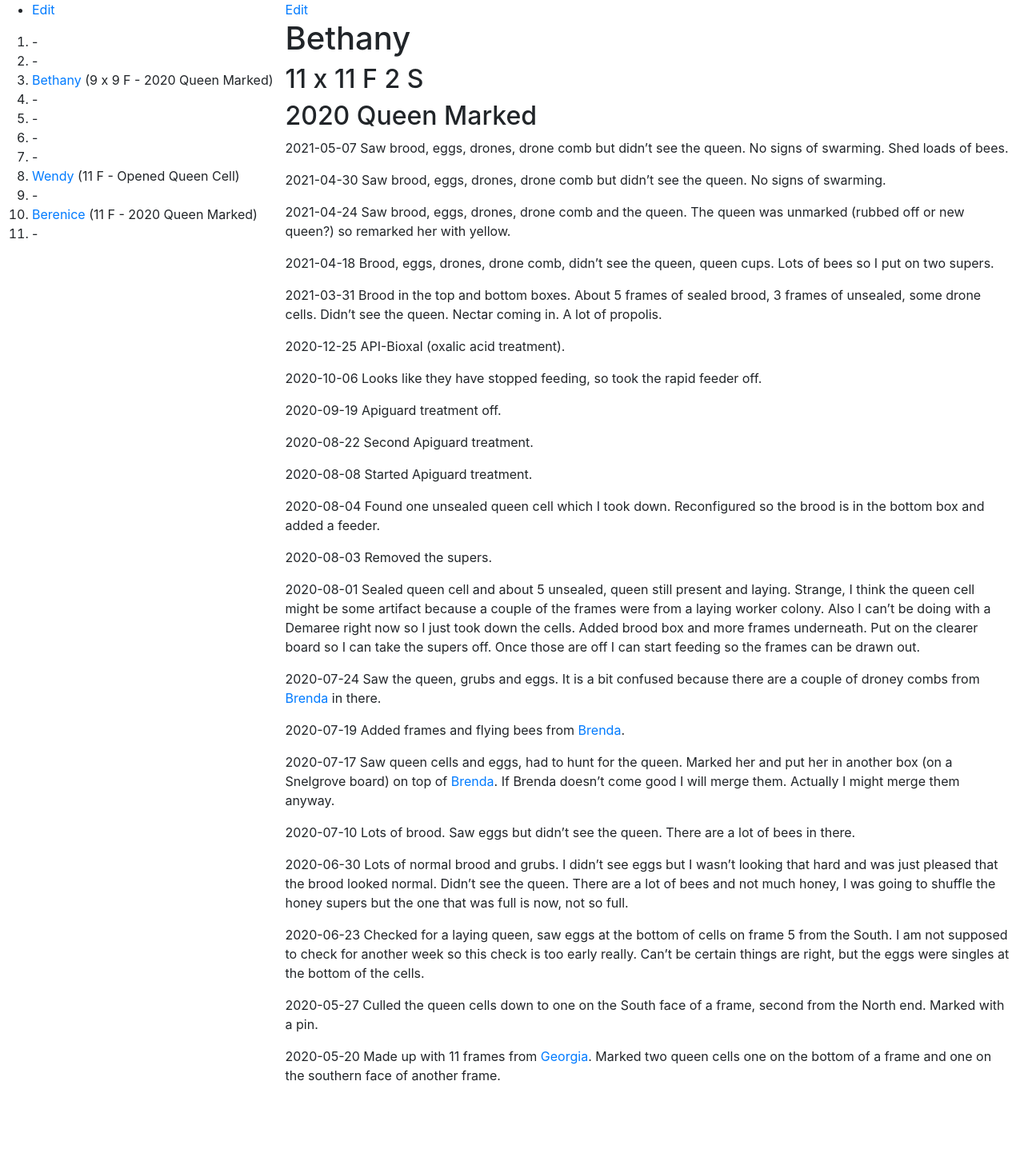
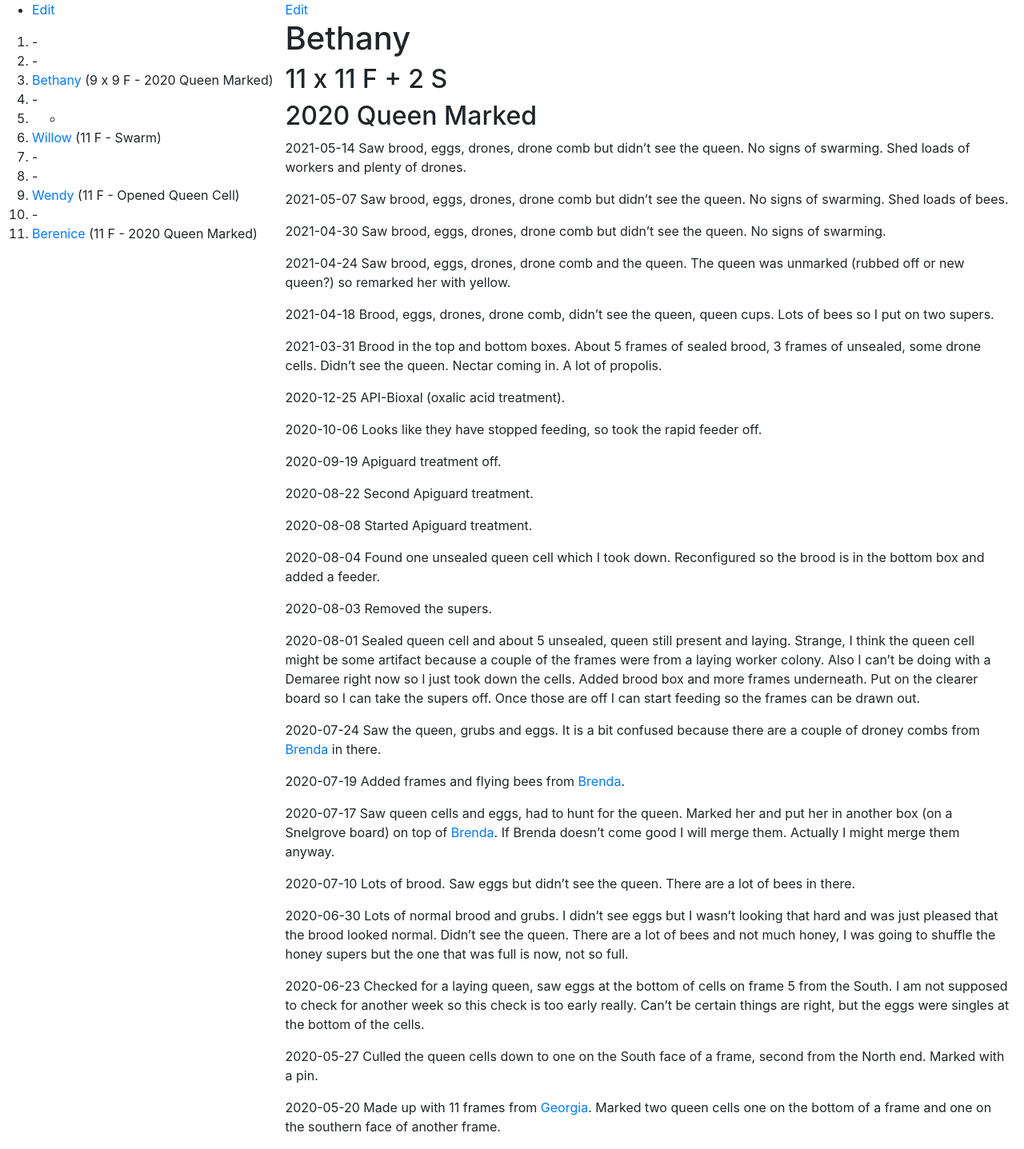
Before and after one commit to joejcollins/rhapsody-angel, a Jekyll site: the page built from queens/2020-bethany.md, in a window 1280 px wide. Shown: the whole page at 80% size. Built offline with Jekyll 4.4.1, drawn with Linux system fonts in a browser that asks for light colours; our own code applies the rules of GitHub Pages for plain Markdown files; before the commit the page ends 1373 px from its top, so only the background shows below that.

Commit message:
Inspection

```diff
--- a/_includes/apiary.md
+++ b/_includes/apiary.md
@@ -5,9 +5,9 @@
 1. [Bethany]({{ site.baseurl }}/queens/2020-bethany.html) (9 x 9 F - 2020 Queen Marked)
 1. -
 1. -
+1. [Willow]({{ site.baseurl }}/queens/2021-willow.html) (11 F - Swarm)
 1. -
 1. -
 1. [Wendy]({{ site.baseurl }}/queens/2021-wendy.html) (11 F - Opened Queen Cell)
 1. -
 1. [Berenice]({{ site.baseurl }}/queens/2020-berenice.html) (11 F - 2020 Queen Marked)
-1. -
--- a/queens/2020-bethany.md
+++ b/queens/2020-bethany.md
@@ -1,6 +1,8 @@
 # Bethany
-## 11 x 11 F 2 S
+## 11 x 11 F + 2 S
 ## 2020 Queen Marked
+
+2021-05-14 Saw brood, eggs, drones, drone comb but didn't see the queen.  No signs of swarming.  Shed loads of workers and plenty of drones.
 
 2021-05-07 Saw brood, eggs, drones, drone comb but didn't see the queen.  No signs of swarming.  Shed loads of bees.
 
```
Also changed, not shown: queens/2020-berenice.md (+2 -0 lines).
